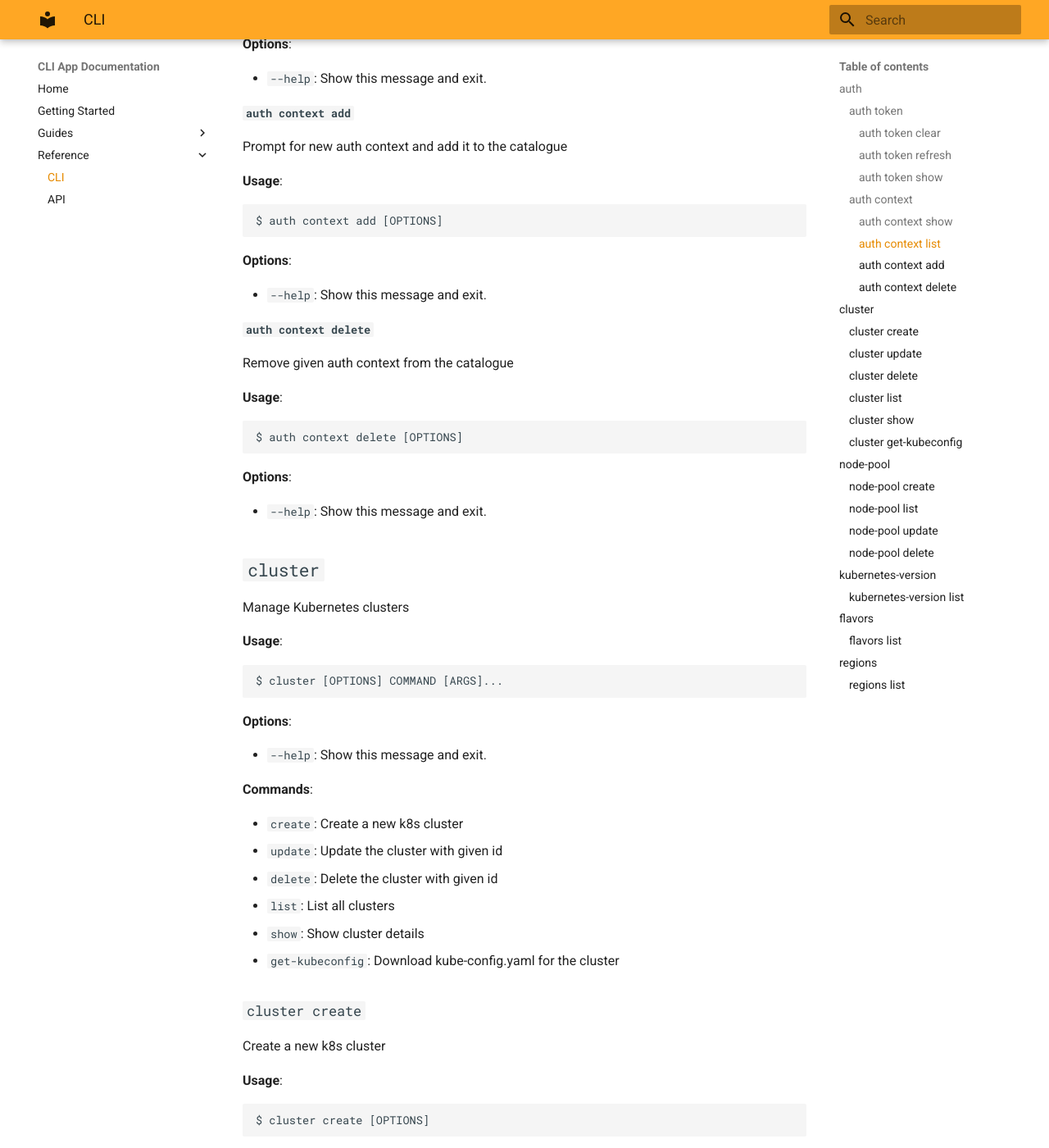
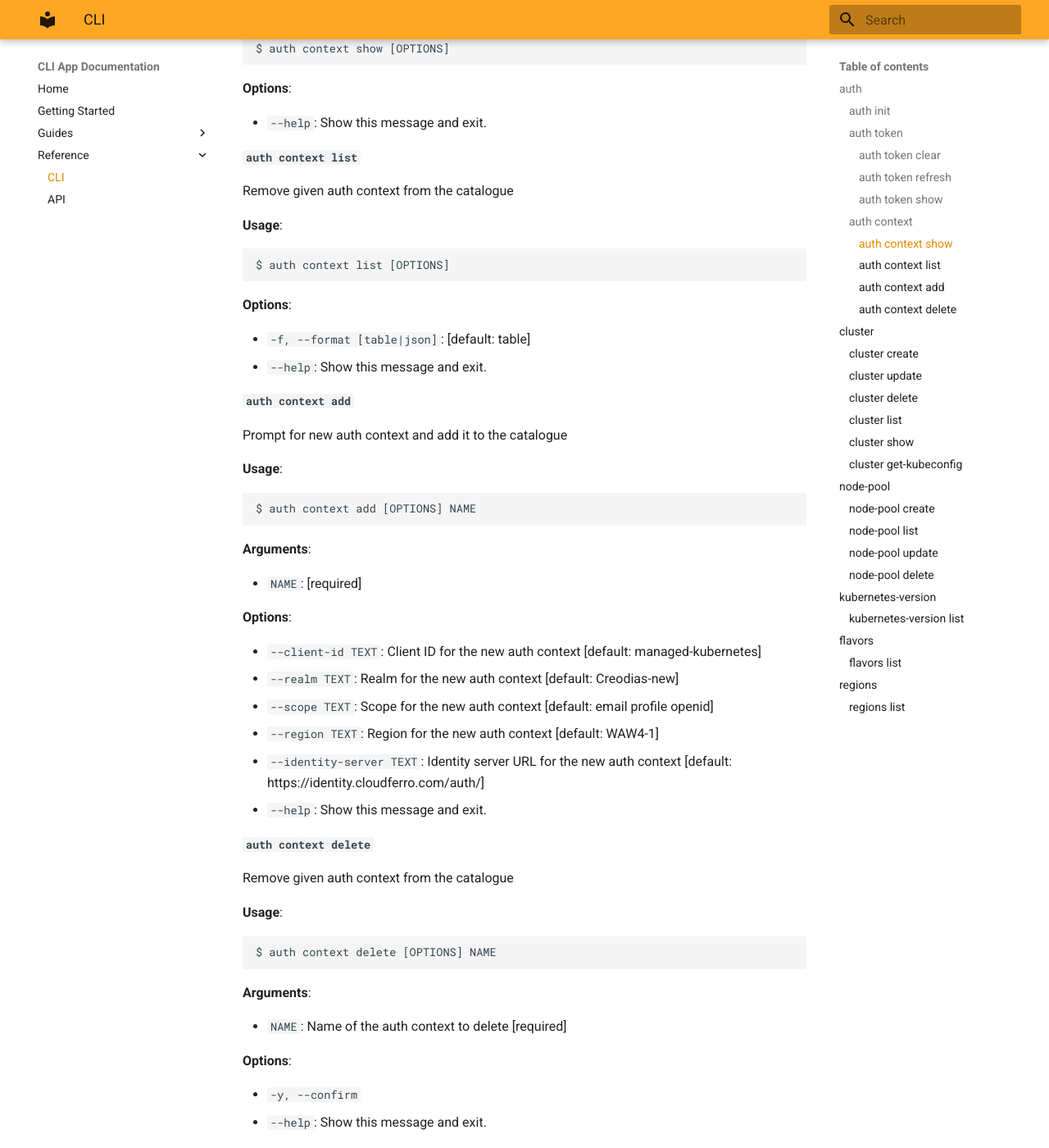
Before and after one commit to CloudFerro/cf-mkcli, an MkDocs documentation site: the page built from docs/reference/cli.md, in a window 1280 px wide and 1400 px high, scrolled down 3134 px. Shown: the whole window at 82% size. Built offline with MkDocs 1.6.1 and Material for MkDocs 9.7.7, drawn with Linux system fonts in a browser that asks for light colours; some of the changed text lies outside the part shown.

Commit message:
add creating contexts with prompt

````diff
--- a/docs/reference/cli.md
+++ b/docs/reference/cli.md
@@ -16,7 +16,7 @@
 
 **Commands**:
 
-* `auth`: Cli auth management
+* `auth`: Cli auth context
 * `cluster`: Manage Kubernetes clusters
 * `node-pool`: Manage Kubernetes cluster&#x27;s node pools
 * `kubernetes-version`: Manage Kubernetes versions
@@ -25,7 +25,7 @@
 
 ## `auth`
 
-Cli auth management
+Cli auth context
 
 **Usage**:
 
@@ -39,8 +39,23 @@
 
 **Commands**:
 
+* `init`: Initialize a first auth context
 * `token`: Cli token management
-* `context`: Cli auth context management
+* `context`: Manage authentication contexts
+
+### `auth init`
+
+Initialize a first auth context
+
+**Usage**:
+
+```console
+$ auth init [OPTIONS]
+```
+
+**Options**:
+
+* `--help`: Show this message and exit.
 
 ### `auth token`
 
@@ -145,6 +160,7 @@
 
 **Options**:
 
+* `-f, --format [table|json]`: [default: table]
 * `--help`: Show this message and exit.
 
 #### `auth context add`
@@ -154,11 +170,20 @@
 **Usage**:
 
 ```console
-$ auth context add [OPTIONS]
+$ auth context add [OPTIONS] NAME
 ```
+
+**Arguments**:
+
+* `NAME`: [required]
 
 **Options**:
 
+* `--client-id TEXT`: Client ID for the new auth context  [default: managed-kubernetes]
+* `--realm TEXT`: Realm for the new auth context  [default: Creodias-new]
+* `--scope TEXT`: Scope for the new auth context  [default: email profile openid]
+* `--region TEXT`: Region for the new auth context  [default: WAW4-1]
+* `--identity-server TEXT`: Identity server URL for the new auth context  [default: https://identity.cloudferro.com/auth/]
 * `--help`: Show this message and exit.
 
 #### `auth context delete`
@@ -168,11 +193,16 @@
 **Usage**:
 
 ```console
-$ auth context delete [OPTIONS]
+$ auth context delete [OPTIONS] NAME
 ```
+
+**Arguments**:
+
+* `NAME`: Name of the auth context to delete  [required]
 
 **Options**:
 
+* `-y, --confirm`
 * `--help`: Show this message and exit.
 
 ## `cluster`
````
Also changed, not shown: other parts of docs/reference/cli.md (+1 -1 lines), README.md (+36 -6 lines), 1 other file.
